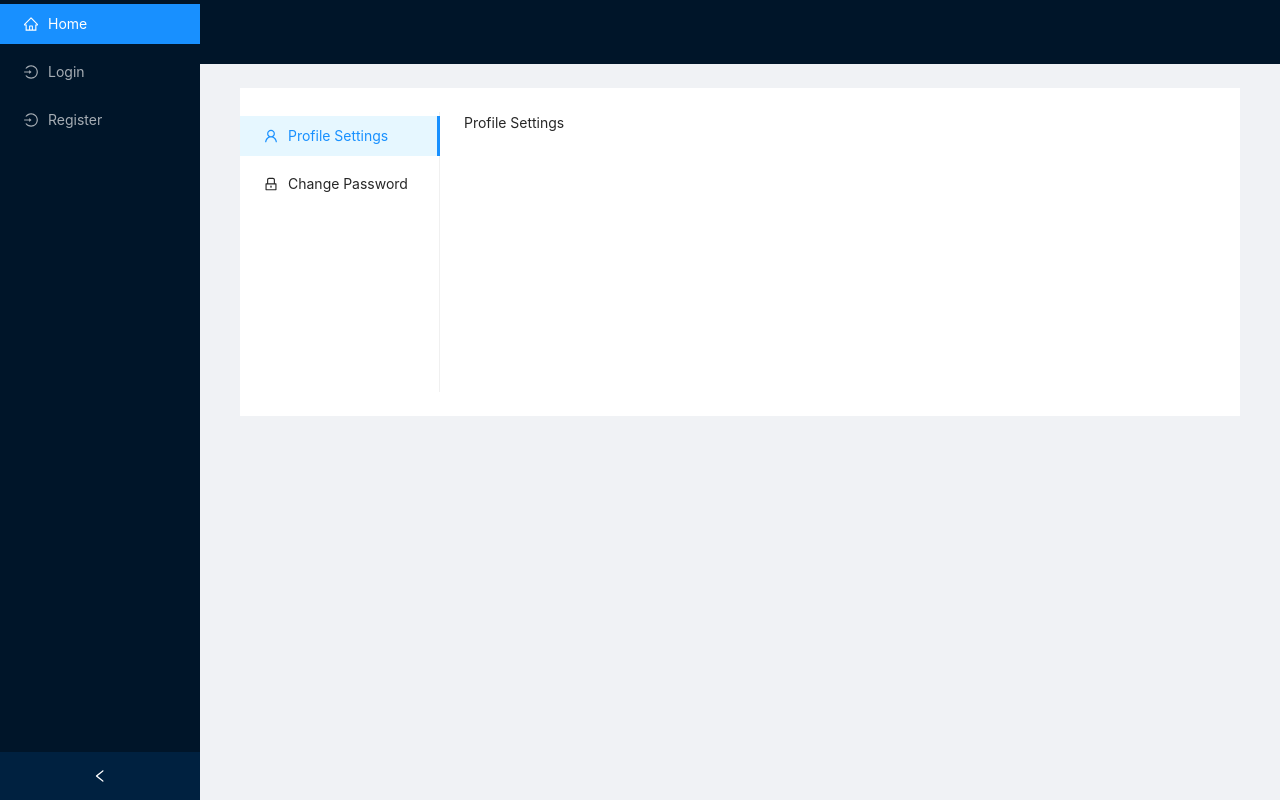
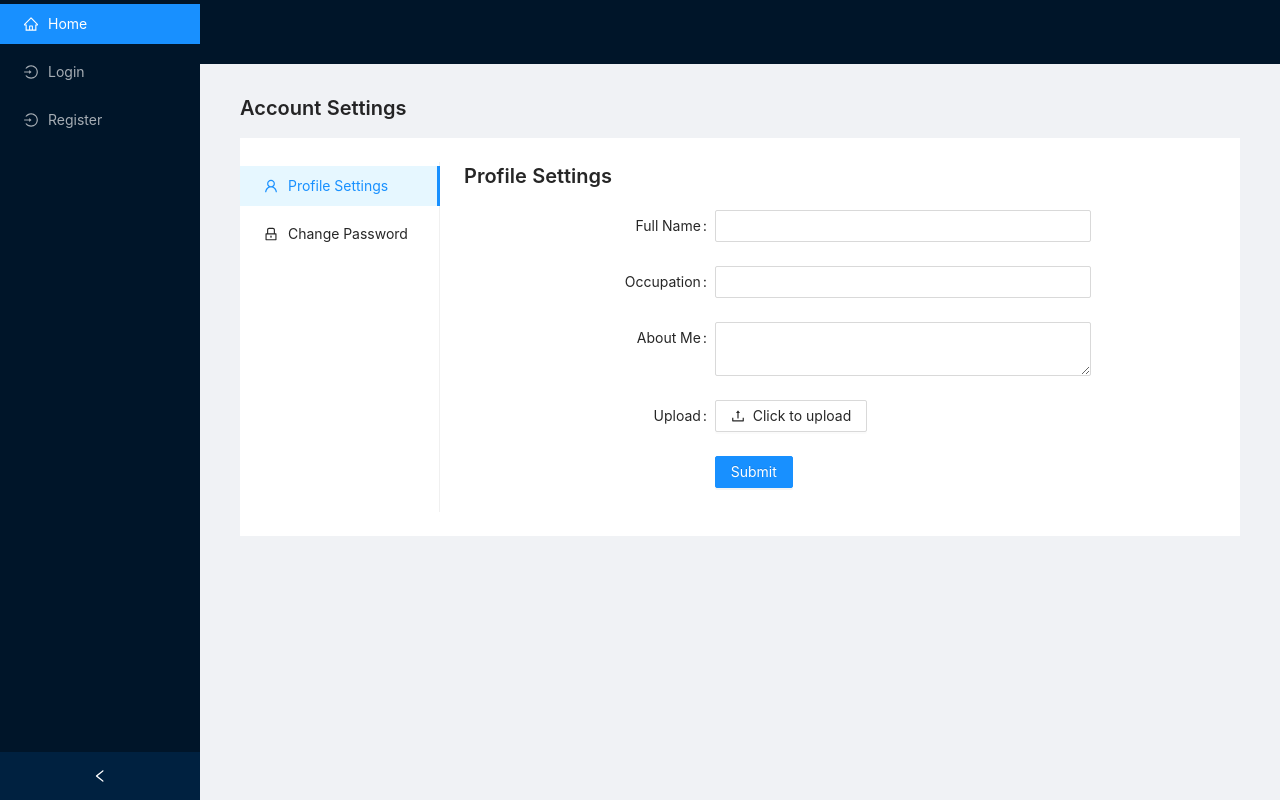
Before and after one commit to kcoulsy/teamup, a React (Create React App) app: page / in a window 1280 px wide. Built offline with nearby package versions, Linux system fonts and the light colour scheme.

Commit message:
feat: added profile settings panel to account settings

```diff
--- a/src/components/UserSettings/views/ChangePassword.tsx
+++ b/src/components/UserSettings/views/ChangePassword.tsx
@@ -1,9 +1,12 @@
 import React from 'react';
-import { Form, Input, Button } from 'antd';
+import { Form, Input, Button, Typography } from 'antd';
+
+const { Title } = Typography;
 
 const ChangePassword: React.FunctionComponent = () => {
     return (
         <div>
+            <Title level={4} style={{marginBottom: '20px'}}>Change Password</Title>
             <Form
                 labelCol={{
                     sm: {
--- a/src/components/UserSettings/views/ProfileSettings.tsx
+++ b/src/components/UserSettings/views/ProfileSettings.tsx
@@ -1,7 +1,84 @@
 import React from 'react';
+import { Form, Input, Button, Typography, Upload } from 'antd';
+
+import { UploadOutlined } from '@ant-design/icons';
+
+const { Title } = Typography;
 
 const ProfileSettings: React.FunctionComponent = () => {
-    return <div>Profile Settings</div>
-}
+    // great use of typescript here... thanks antd
+    const handleImageUpload = (event: any[] | any) => {
+        if (Array.isArray(event)) {
+            return event;
+        }
+        return event && event.fileList;
+    };
+    return (
+        <div>
+            <Title level={4} style={{ marginBottom: '20px' }}>
+                Profile Settings
+            </Title>
+            <Form
+                labelCol={{
+                    sm: {
+                        span: 24,
+                    },
+                    md: {
+                        span: 8,
+                    },
+                }}
+                wrapperCol={{
+                    sm: {
+                        span: 24,
+                    },
+                    md: {
+                        span: 12,
+                    },
+                }}
+                name="basic"
+                initialValues={{ remember: true }}>
+                <Form.Item label="Full Name" name="fullName">
+                    <Input />
+                </Form.Item>
+
+                <Form.Item label="Occupation" name="occupation">
+                    <Input />
+                </Form.Item>
+                <Form.Item label="About Me" name="bio">
+                    <Input.TextArea />
+                </Form.Item>
+                <Form.Item
+                    name="upload"
+                    label="Upload"
+                    valuePropName="fileList"
+                    getValueFromEvent={handleImageUpload}>
+                    <Upload
+                        name="profile"
+                        action="/upload.do"
+                        listType="picture">
+                        <Button>
+                            <UploadOutlined /> Click to upload
+                        </Button>
+                    </Upload>
+                </Form.Item>
+                <Form.Item
+                    wrapperCol={{
+                        md: {
+                            offset: 8,
+                            span: 16,
+                        },
+                        sm: {
+                            offset: 0,
+                            span: 16,
+                        },
+                    }}>
+                    <Button type="primary" htmlType="submit">
+                        Submit
+                    </Button>
+                </Form.Item>
+            </Form>
+        </div>
+    );
+};
 
 export default ProfileSettings;
--- a/src/pages/Home.tsx
+++ b/src/pages/Home.tsx
@@ -1,9 +1,15 @@
 import React from 'react';
+import { PageHeader } from 'antd';
 import UserSettings from '../components/UserSettings/UserSettings';
 
 const Home: React.FunctionComponent = () => {
     return (
         <div>
+            <PageHeader
+                className="site-page-header"
+                title="Account Settings"
+                style={{margin: 0, padding: 0, paddingBottom: '10px'}}
+            />
             <UserSettings />
         </div>
     );
```
